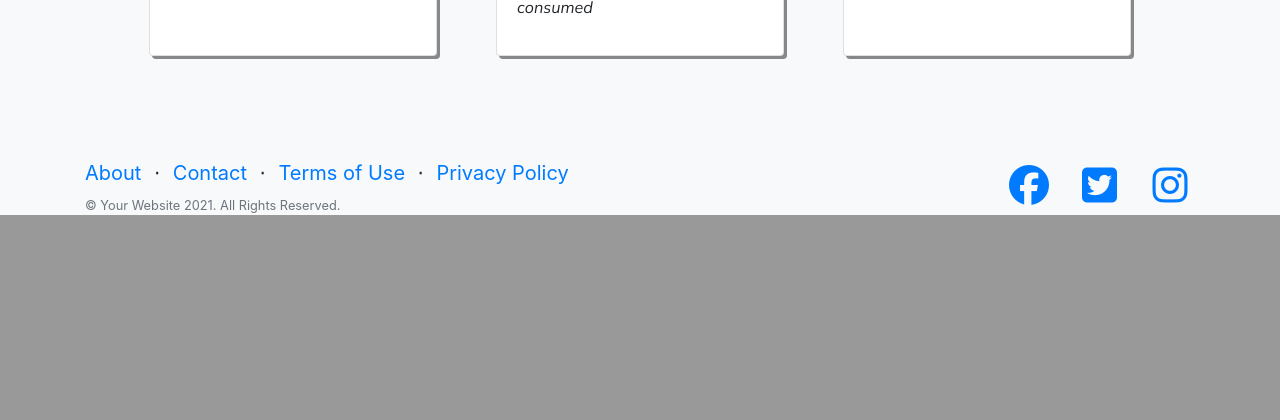
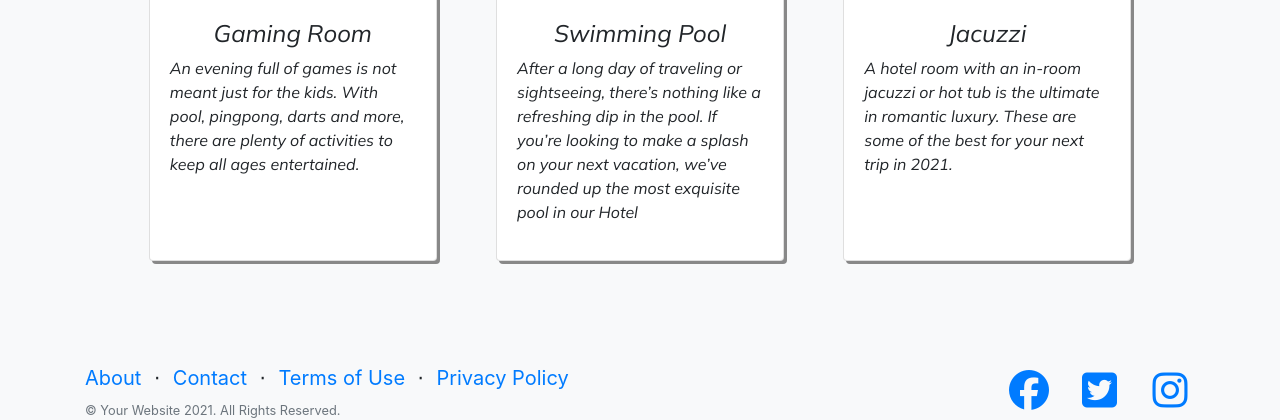
Before and after one commit to hinalpujara/Hotel-Reservation-System, a PHP site: page / in a window 1280 px wide. Shown: the part 2001-2421 px from the top of the page. Before the commit the page ends 2216 px from the top, so only its background shows below. Run offline with PHP 8.4, Linux system fonts and the light colour scheme; some libraries are stand-ins or nearby versions.

Commit message:
Updated index.php

```diff
--- a/index.php
+++ b/index.php
@@ -42,7 +42,7 @@ justify-content: space-around !important;
 }
 
 .mycard{
-translate : .5s ease-in-out !important;
+translate:.5s ease-in-out !important;
 box-shadow : 3px 3px #888888 !important;
 }
 
@@ -97,15 +97,15 @@ transform : scale(1.1);
   <?php include "navbar/navbar.php"; ?>
    <div >
   <img src="https://images.thrillophilia.com/image/upload/s--Obzo5CKX--/c_fill,g_center,h_642,q_auto,w_1280/f_auto,fl_strip_profile/v1/images/photos/000/053/295/original/1463646642_Udaipur_3.jpg.jpg" alt="Udaipur" style="width:100%; height: 600px;">
-  <div class="centered" style="margin-top: 200px;"><h1>Welcome to The Victoria</h1></div>
+  <div class="centered" style="margin-top: 200px;font-family: 'Mulish', sans-serif;text-shadow: 10px 15px 20px black;"><h1>Welcome to The Victoria</h1></div>
   <a class="btn" href="#Welcome">More about us</a>
 </div>
 
   <!-- welcome!! -->
-  <div class="jumbotron">
-  <div class="sections_group" style="padding-top:30px;" id="Welcome">
+  <div class="jumbotron" id="Welcome">
+  <div class="sections_group" style="padding-top:30px;" >
 
-    <table >
+    <table>
       <tr>
         <td>
           <div class="entry-content" itemprop="mainContentOfPage">
@@ -120,7 +120,7 @@ transform : scale(1.1);
                         </div>
                       </div>
         </td>
-        <td>
+        <td style="font-family: 'Mulish', sans-serif;">
           <div class="column mcb-column one-second column_column  column-margin-">
             <div class="column_attr clearfix align_left" style=" padding:20px;">
               <h5>Experience the best Hospitality</h5>
@@ -149,7 +149,8 @@ transform : scale(1.1);
               alt="..." />
             <div class="card-body">
             <h4 class="text-center">SPA</h4>
-              <p class="card-text card_p">Hunger kills more people each year than AIDS, malaria and terrorism combined
+              <p class="card-text card_p">
+              A day spa is a business that provides a variety of services for the purpose of improving health, beauty and relaxation through personal care treatments such as hair, massages and facials
               </p>
             </div>
           </div>
@@ -160,17 +161,20 @@ transform : scale(1.1);
               class="card-img-top myimg" alt="..." />
             <div class="card-body">
             <h4 class="text-center">GYM</h4>
-              <p class="card-text card_p">Every 10 seconds, a child dies from hunger</p>
+              <p class="card-text card_p">
+              A gym is a club, building, or large room, usually containing special equipment, where people go to do physical exercise and get fit.</p>
             </div>
           </div>
         </div>
         <div className="col-md-4 col-sm-6 col-12 d-flex justify-content-center ml-3 mr-3">
           <div class="card my-2 mycard shadow h-100" style="width: 18rem;">
             <img
-              src="https://timesofindia.indiatimes.com/thumb/msid-71497463,imgsize-383337,width-400,resizemode-4/71497463.jpg"
+              src="https://i.pinimg.com/originals/8c/ab/a6/8caba665dff3a3f5479fa6da97b0c321.jpg"
               class="card-img-top myimg" alt="..." />
             <div class="card-body">
-              <p class="card-text card_p">82% of hungry people live in countries with food surpluses, not food shortages
+            <h4 class="text-center">Home Theater</h4>
+              <p class="card-text card_p">
+              Here in The Victoria, we have the best Home Theater System with comfortable recliner chairs to enjoy your favourite movie at anytime you want.
               </p>
             </div>
           </div>
@@ -184,28 +188,35 @@ transform : scale(1.1);
         <div className="col-md-4 col-sm-6 col-12 d-flex justify-content-center">
           <div class="card my-2  mycard shadow h-100" style="width: 18rem;">
             <img
-              src="https://ichef.bbci.co.uk/news/400/cpsprodpb/156EE/production/_113309778_gettyimages-524903696.jpg"
+              src="https://media-cdn.tripadvisor.com/media/photo-s/0b/21/96/69/video-gaming-room.jpg"
               class="card-img-top myimg " alt="..." />
             <div class="card-body">
-              <p class="card-text card_p">One in every eight people sleeps hungry each night</p>
+            <h4 class="text-center">Gaming Room</h4>
+              <p class="card-text card_p">
+              An evening full of games is not meant just for the kids. With pool, pingpong, darts and more, there are plenty of activities to keep all ages entertained.
+              </p>
             </div>
           </div>
         </div>
         <div className="col-md-4 col-sm-6 col-12 d-flex justify-content-center ml-3 mr-3">
           <div class="card my-2 mycard shadow h-100" style="width: 18rem;">
-            <img src="https://www.arabnews.com/sites/default/files/styles/n_670_395/public/2017/08/29/980906-178891002.jpg?itok=ev1gSm8g"
+            <img src="https://encrypted-tbn0.gstatic.com/images?q=tbn:ANd9GcSFhrR3ek--h7m6N4pCd2rwffmUkJ8HxJ2rKw&usqp=CAU"
               class="card-img-top myimg" alt="..." />
             <div class="card-body">
-              <p class="card-text card_p">One-third of the food produced around the world is never consumed</p>
+            <h4 class="text-center">Swimming Pool</h4>
+              <p class="card-text card_p">After a long day of traveling or sightseeing, there’s nothing like a refreshing dip in the pool. If you’re looking to make a splash on your next vacation, we’ve rounded up the most exquisite pool in our Hotel</p>
             </div>
           </div>
         </div>
         <div className="col-md-4 col-sm-6 col-12 d-flex justify-content-center ml-3 mr-3">
           <div class="card my-2 mycard shadow h-100" style="width: 18rem;">
-            <img src="https://static.toiimg.com/thumb/msid-72523533,width-1200,height-900,resizemode-4/.jpg"
+            <img src="https://media-magazine.trivago.com/wp-content/uploads/2020/03/14091937/m-hotel-jacuzzi-champagne.jpg"
               class="card-img-top myimg" alt="..." />
             <div class="card-body">
-              <p class="card-text card_p">850 million hungry people in the world</p>
+            <h4 class="text-center">Jacuzzi</h4>
+              <p class="card-text card_p">
+              A hotel room with an in-room jacuzzi or hot tub is the ultimate in romantic luxury. These are some of the best for your next trip in 2021.
+              </p>
             </div>
           </div>
         </div>
```
